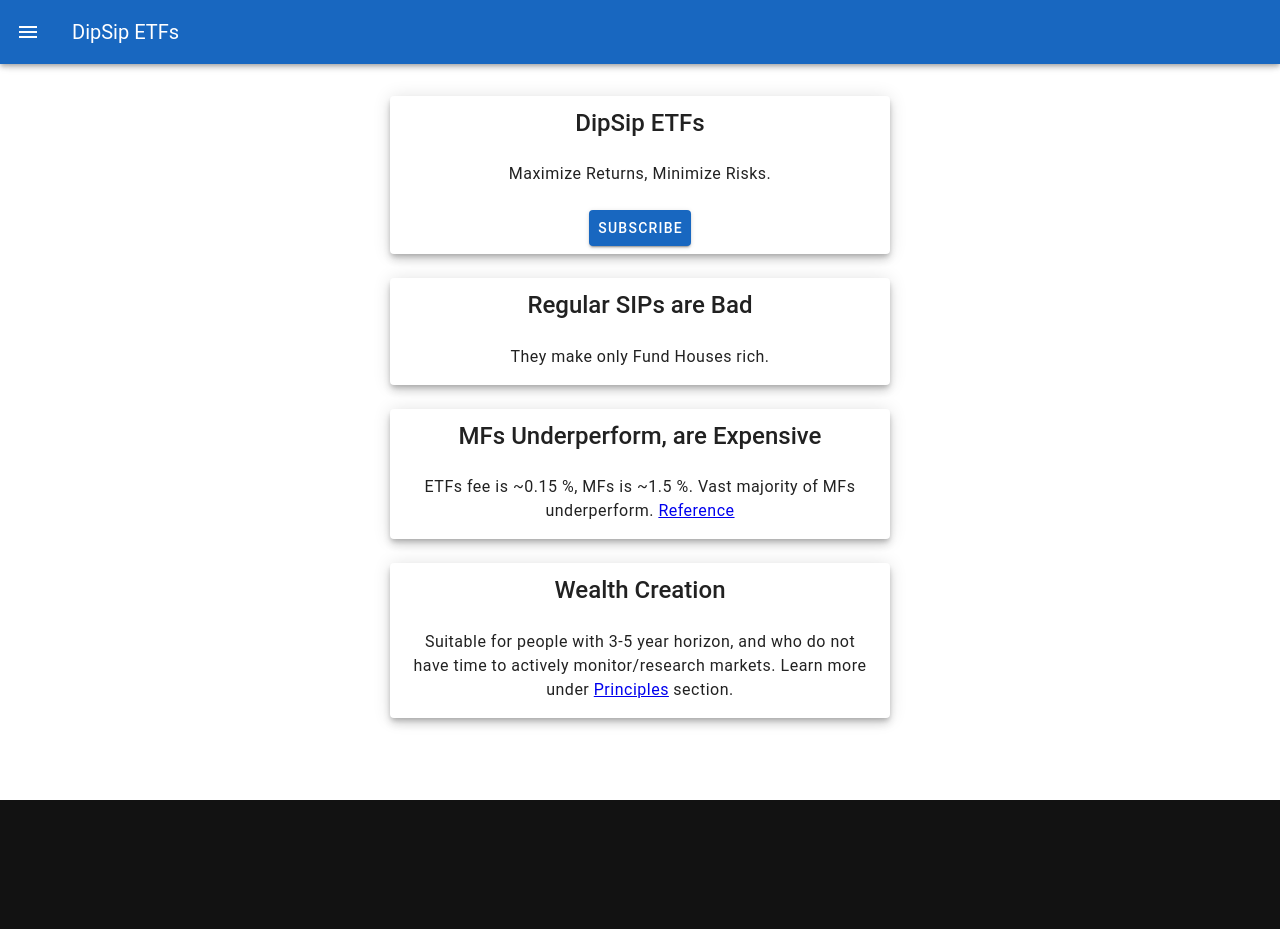
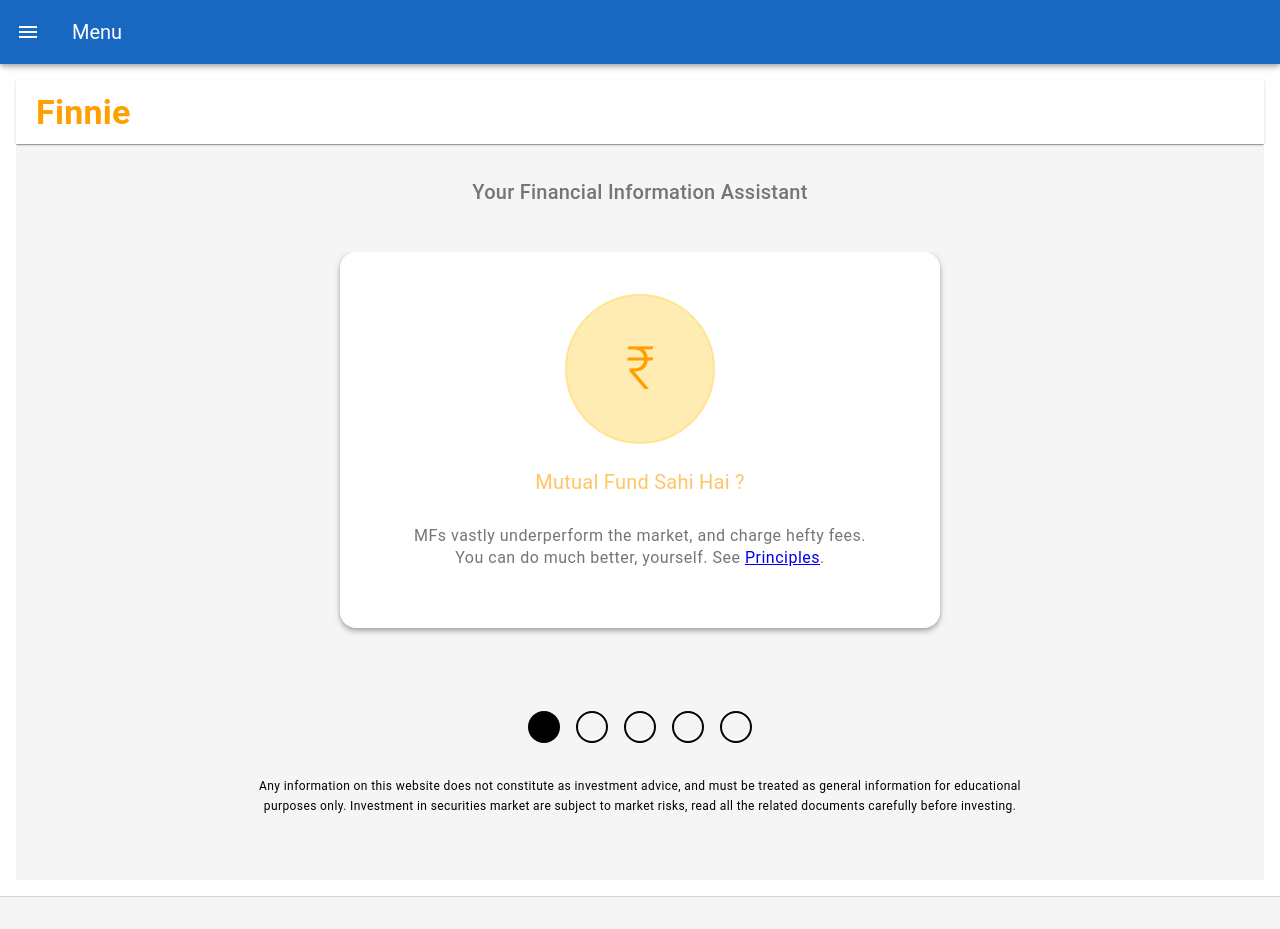
Before and after one commit to wanderingelephants/telegram-mini-app, a Vue app in the folder packages/ui/dipsip-vuetify/: page / in a window 1280 px wide. Before the commit the page ends 800 px from the top, so only its background shows below. Built offline with nearby package versions, Linux system fonts and the light colour scheme.

Commit message:
updated ui

```diff
--- a/packages/ui/dipsip-vuetify/index.html
+++ b/packages/ui/dipsip-vuetify/index.html
@@ -2,22 +2,10 @@
 <html lang="en">
   <head>
     <meta charset="UTF-8">
-    <link rel="icon" href="/favicon.ico">
+    <link rel="icon" type="image/svg+xml" href="/favicon.svg">
+    <!-- <link rel="alternate icon" type="image/x-icon" href="/favicon.ico"> -->
     <meta name="viewport" content="width=device-width, initial-scale=1.0">
-    <title>DipSip</title>
-    <!-- Google tag (gtag.js) -->
-<script async src="https://www.googletagmanager.com/gtag/js?id=AW-11514262204">
-</script>
-<!-- Google tag (gtag.js) -->
-<script async src="https://www.googletagmanager.com/gtag/js?id=AW-10974782023">
-</script>
-<script>
-  window.dataLayer = window.dataLayer || [];
-  function gtag(){dataLayer.push(arguments);}
-  gtag('js', new Date());
-
-  gtag('config', 'AW-10974782023');
-</script>
+    <title>Finnie</title>
   </head>
   <body>
     <div id="app"></div>
--- a/packages/ui/dipsip-vuetify/src/App.vue
+++ b/packages/ui/dipsip-vuetify/src/App.vue
@@ -20,7 +20,7 @@
 
     <v-app-bar color="primary">
       <v-app-bar-nav-icon @click="drawer = !drawer"></v-app-bar-nav-icon>
-      <v-toolbar-title>DipSip ETFs</v-toolbar-title>
+      <v-toolbar-title>Menu</v-toolbar-title>
     </v-app-bar>
 
     <v-main>
@@ -31,7 +31,57 @@
           </v-fade-transition>
         </router-view>
       </v-container>
+
+      <!-- Disclaimer Section -->
+      <v-container fluid class="disclaimer-section py-4 bg-grey-lighten-4">
+
+      </v-container>
     </v-main>
+
+    <!-- Footer -->
+    <v-footer class="bg-grey-darken-4" v-if="false">
+      <v-container fluid>
+        <v-row justify="center">
+          <!-- Footer Links -->
+          <v-col cols="12" sm="9" md="6">
+            <v-row justify="center" class="text-center">
+              <v-col cols="6" sm="3">
+                <router-link to="/privacy-policy" class="text-white text-decoration-none">Privacy Policy</router-link>
+              </v-col>
+              <v-col cols="6" sm="3">
+                <router-link to="/about" class="text-white text-decoration-none">About Us</router-link>
+              </v-col>
+              <v-col cols="6" sm="3">
+                <router-link to="/contact" class="text-white text-decoration-none">Contact Us</router-link>
+              </v-col>
+            </v-row>
+          </v-col>
+
+          <!-- Social Media Links -->
+          <v-col cols="12" class="text-center mt-4">
+            <v-btn
+              v-for="icon in socialIcons"
+              :key="icon.icon"
+              :href="icon.link"
+              target="_blank"
+              icon
+              variant="text"
+              class="mx-2"
+              color="white"
+            >
+              <v-icon>{{ icon.icon }}</v-icon>
+            </v-btn>
+          </v-col>
+
+          <!-- Copyright -->
+          <v-col cols="12" class="text-center mt-4 text-white">
+            <div class="text-caption">
+              © {{ new Date().getFullYear() }} Aidea Solutions Private Limited. All rights reserved.
+            </div>
+          </v-col>
+        </v-row>
+      </v-container>
+    </v-footer>
   </v-app>
 </template>
 
@@ -48,6 +98,13 @@ const menuItems = [
   { title: 'ETF List', path: '/etfList' },
   { title: 'Stocks', path: '/stocks' }
 ]
+
+const socialIcons = [
+  { icon: 'mdi-facebook', link: 'https://facebook.com' },
+  { icon: 'mdi-twitter', link: 'https://twitter.com' },
+  { icon: 'mdi-linkedin', link: 'https://linkedin.com' },
+  { icon: 'mdi-instagram', link: 'https://instagram.com' }
+]
 </script>
 
 <style>
@@ -57,4 +114,12 @@ const menuItems = [
     padding: 8px !important;
   }
 }
+
+.disclaimer-section {
+  border-top: 1px solid rgba(0, 0, 0, 0.12);
+}
+
+.v-footer a:hover {
+  opacity: 0.8;
+}
 </style>
--- a/packages/ui/dipsip-vuetify/src/components/FrozenTable.vue
+++ b/packages/ui/dipsip-vuetify/src/components/FrozenTable.vue
@@ -44,10 +44,10 @@
             <th class="corner-header">
               <div class="corner-content">
                 <div class="exit-label">
-                  Entry →
+                  Entry P/E →
                 </div>
                 <div class="entry-label">
-                  Exit ↓
+                  Exit P/E ↓
                 </div>
               </div>
             </th>
--- a/packages/ui/dipsip-vuetify/src/router/index.js
+++ b/packages/ui/dipsip-vuetify/src/router/index.js
@@ -1,5 +1,5 @@
 import { createRouter, createWebHistory } from 'vue-router'
-import LandingPage from '@/views/LandingPage.vue'
+import Carousel from '@/views/Carousel.vue'
 import ETFPage from '@/views/ETFPage.vue'
 import RiskProfile from '@/views/RiskProfile.vue'
 import TheWelcome from '../components/TheWelcome'
@@ -13,7 +13,7 @@ const routes = [
   {
     path: '/',
     name: 'Landing',
-    component: LandingPage
+    component: Carousel
   },
   {
     path: '/principles',
--- /dev/null
+++ b/packages/ui/dipsip-vuetify/src/views/Carousel.vue
@@ -0,0 +1,189 @@
+<!-- WealthLandingPage.vue -->
+<template>
+  <v-app>
+    <!-- Header -->
+    <v-app-bar
+      color="white"
+      elevation="1"
+    >
+      <v-app-bar-title class="text-amber-darken-2 text-h4 font-weight-bold">
+        Finnie
+      </v-app-bar-title>
+    </v-app-bar>
+
+    <v-main class="bg-grey-lighten-4">
+      <!-- Hero Section -->
+      <v-container class="py-8">
+        <v-row justify="center" align="center">
+          <v-col cols="12" class="text-center">
+            <p class="text-h6 text-grey-darken-1">
+              Your Financial Information  Assistant
+            </p>
+          </v-col>
+        </v-row>
+
+        <!-- Carousel Section -->
+        <v-row class="mt-8">
+          <v-col cols="12">
+            <v-carousel
+              v-model="currentSlide"
+              :show-arrows="true"
+              hide-delimiter-background
+              delimiter-icon="mdi-circle"
+              height="500"
+              interval="5000"
+              class="wealth-carousel"
+            >
+              <v-carousel-item
+                v-for="(card, index) in cards"
+                :key="index"
+                transition="fade-transition"
+                reverse-transition="fade-transition"
+              >
+                <v-card
+                  class="mx-auto wealth-card"
+                  max-width="600"
+                  elevation="4"
+                >
+                  <v-card-item class="text-center">
+                    <!-- Placeholder for image - can be replaced with actual image -->
+                    <div class="d-flex justify-center mb-6">
+                      <v-avatar
+                        color="amber-lighten-4"
+                        size="150"
+                        class="wealth-icon"
+                      >
+                        <span class="text-h2 text-amber-darken-2">₹</span>
+                      </v-avatar>
+                    </div>
+
+                    <!--<v-card-title class="text-h4 mb-2">
+                      {{ card.title }}
+                    </v-card-title> -->
+
+                    <v-card-subtitle class="text-h6 text-amber-darken-2 mb-2">
+                      {{ card.subtitle }}
+                    </v-card-subtitle>
+
+                    <v-card-text
+  class="text-grey-darken-1 text-body-1"
+  v-if="!card.hasHtml"
+>
+  {{ card.description }}
+</v-card-text>
+<v-card-text
+  class="text-grey-darken-1 text-body-1"
+  v-else
+  v-html="card.description"
+>
+</v-card-text>
+
+                  </v-card-item>
+                </v-card>
+              </v-carousel-item>
+            </v-carousel>
+          </v-col>
+        </v-row>
+        <v-row justify="center">
+          <v-col cols="12" sm="10" md="8">
+            <p class="text-caption text-center">
+              Any information on this website does not constitute as investment advice, and must be treated as general information for educational purposes only. Investment in securities market are subject to market risks, read all the related documents carefully before investing.
+            </p>
+          </v-col>
+        </v-row>
+      </v-container>
+    </v-main>
+  </v-app>
+</template>
+
+<script setup>
+import { ref } from 'vue'
+
+// Carousel current slide state
+const currentSlide = ref(0)
+
+// Card data
+const cards = ref([
+  {
+    title: "Investment Planning",
+    subtitle: "Mutual Fund Sahi Hai ?",
+    description: "MFs vastly underperform the market, and charge hefty fees. You can do much better, yourself. See <a href='/principles'>Principles</a>.",
+    hasHtml: true
+  },
+  {
+    title: "Portfolio Management",
+    subtitle: "Commercial Real Estate",
+    description: "Did you know you can invest in commercial real estate with a button click ?",
+    hasHtml: false
+  },
+  {
+    title: "US Tech Stocks",
+    subtitle: "US Tech Stocks",
+    description: "Sitting in India, you can ride the US Tech sector. <a href='/etfList'>ETFs</a>",
+    hasHtml: true
+  },
+  {
+    title: "Risk Profile",
+    subtitle: "Risk Profile",
+    description: "Accurately assess your risk profile and allocate judiciously. Then let compounding do its magic. See  <a href='/riskProfile'>Risk Profile</a>",
+    hasHtml: true
+  },
+  {
+    title: "Ready",
+    subtitle: "Volatility is a Feature, Not a Bug",
+    description: "Automate to buy the dips, to maximize returns. Try <a href='/dipsip'>DipSip</a>.",
+    hasHtml: true
+  }
+])
+</script>
+
+<!-- Only modifying the styles section, rest remains exactly the same -->
+<style scoped>
+.wealth-carousel {
+  background: transparent;
+}
+
+.wealth-card {
+  padding: 2rem;
+  background: white;
+  border-radius: 16px;
+}
+
+.wealth-icon {
+  border: 2px solid rgba(255, 193, 7, 0.2);
+}
+
+/* Custom transitions for carousel */
+.fade-transition-enter-active,
+.fade-transition-leave-active {
+  transition: opacity 0.5s ease;
+}
+
+.fade-transition-enter-from,
+.fade-transition-leave-to {
+  opacity: 0;
+}
+
+/* Carousel dots styling */
+:deep(.v-carousel__controls__item) {
+  color: transparent !important;
+  border: 2px solid black;
+  border-radius: 50%;
+}
+
+:deep(.v-carousel__controls__item .v-btn__overlay) {
+  display: none;
+}
+
+/* Active dot with correct class selector */
+:deep(.v-carousel__controls__item.v-btn--active) {
+  color: black !important;
+  background-color: black;
+}
+
+/* Hide navigation buttons */
+:deep(.v-window__left),
+:deep(.v-window__right) {
+  display: none !important;
+}
+</style>
--- a/packages/ui/dipsip-vuetify/src/views/DipSip.vue
+++ b/packages/ui/dipsip-vuetify/src/views/DipSip.vue
@@ -475,6 +475,7 @@ export default {
   methods: {
     async handleTelegramAuth(user) {
       try {
+        gtag_report_conversion()
         const response = await axios.get("/api/telegram/auth", {
           params: user,
         });
--- a/packages/ui/dipsip-vuetify/src/views/Stocks.vue
+++ b/packages/ui/dipsip-vuetify/src/views/Stocks.vue
@@ -4,7 +4,7 @@
         <frozen-table
         title="Valuation Framework"
   subtitle="Importance of Entry Valuation"
-  description="This matrix shows how even Good Businesses can be Bad Investments, if Entry Valuation is very high. Value in each cell is CAGR Returns."
+  description="This matrix shows how even Good Businesses can be Bad Investments. Value in each cell is CAGR Returns."
   :row-count="8"
   :col-count="8"
   max-height="620px"
```
Also changed, not shown: packages/ui/dipsip-vuetify/public/favicon.svg (added), 6 other files (tests, documents, lock files or other folders).
